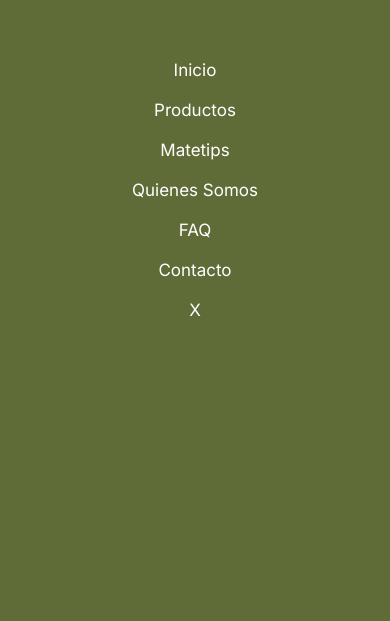
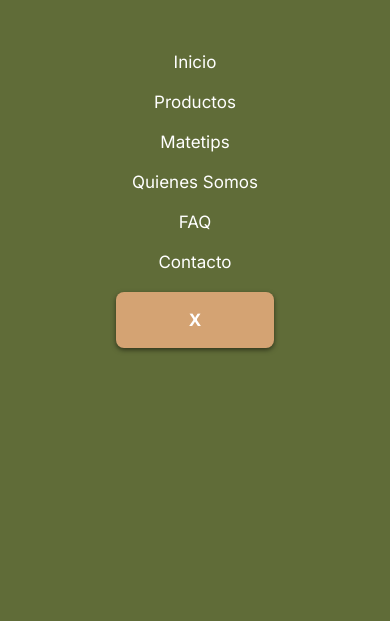
Before and after one commit to GGabi40/UTN-FRRO-Programacion-II-Mateando, a plain HTML site: page index.html in a window 390 px wide. Shown: the part 222-843 px from the top of the page. Drawn offline with Linux system fonts and the light colour scheme.

Commit message:
update style

```diff
--- a/assets/css/style.css
+++ b/assets/css/style.css
@@ -514,8 +514,8 @@ footer .contacto img {
 
     position: fixed;
 
-    height: 100%;
-    width: 100%;
+    height: 100vh;
+    width: 100vw;
     background: var(--color-opciones);
 
     display: grid;
@@ -539,11 +539,25 @@ footer .contacto img {
     text-align: center;
   }
 
+  .content-menu-mob li:last-child {
+    background-color: var(--button-background);
+    border-radius: var(--border-radius);
+    display: flex;
+    justify-content: center;
+    padding: 2px;
+    box-shadow: 0 2px 5px rgba(0, 0, 0, 0.522);
+    font-weight: bold;
+  }
+
   .content-menu-mob li a:hover {
     background-color: var(--color-primario);
     border-radius: var(--border-radius);
     color: white;
     font-weight: 500;
   }
+
+  .content-menu-mob li:last-child a:hover {
+    background-color: transparent;
+  }
 }
 /* --- HASTA AQUÍ --- */
--- a/index.html
+++ b/index.html
@@ -74,7 +74,7 @@
           </div>
 
         <input type="checkbox" name="menu-btn" id="menu-btn" class="menu-btn">
-        <label for="menu-btn" class="menu-btn-label"></label>
+        <label for="menu-btn" class="menu-btn-label" aria-label="Abrir menú de navegación"></label>
     </div>
 
     <div class="mobile">
@@ -255,7 +255,7 @@
 
 
     <!-- Scripts *** COPIAR *** -->
-    <script src="./assets/js/backToTop.js"></script>
+    <script src="./assets/js/buttons.js"></script>
 
   </body>
 </html>
```
Also changed, not shown: assets/js/buttons.js (renamed from assets/js/backToTop.js).
